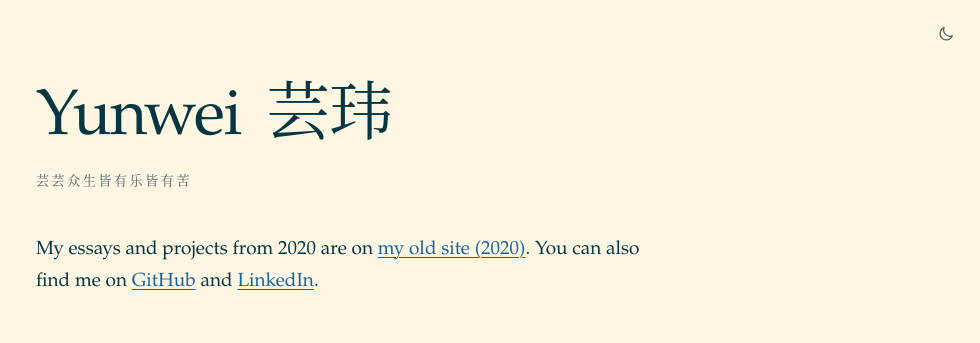
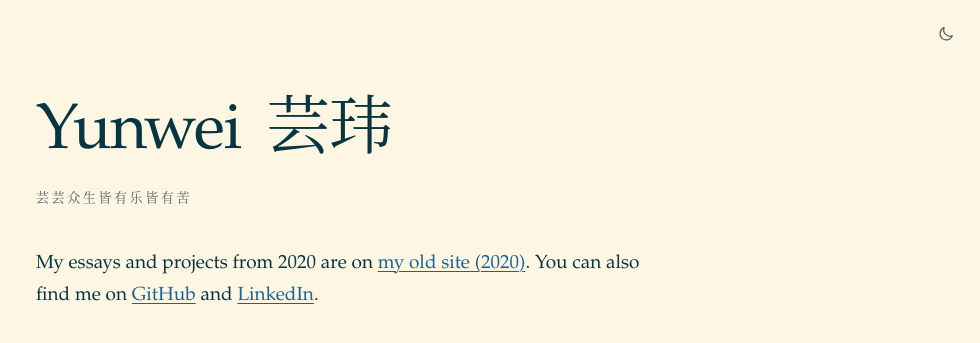
Before and after one commit to yunweiliang/yunweiliang.github.io, a Jekyll site: the page built from index.html, in a window 1280 px wide. Shown: the top 343 px of the page, without its empty margins (300-1280 px from the left). Built offline with Jekyll 4.4.1, drawn with Linux system fonts in a browser that asks for light colours.

Commit message:
Set the Chinese name and tagline in Noto Serif SC
Latin serifs have no Chinese characters, so each device used to pick its
own fallback (often a sans-serif). Load Noto Serif SC from Google Fonts,
requesting only the characters on the page (about 4 KB), so the Chinese
matches the serif headline everywhere. The characters are in
_config.yml (name_zh, tagline_zh), and the font request is built from
them.

Co-Authored-By: Claude Opus 5.5 <noreply@anthropic.com>
Claude-Session: https://claude.ai/code/session_01DGWHFXFUy9u8UAbpnEybv9

```diff
--- a/_config.yml
+++ b/_config.yml
@@ -4,6 +4,11 @@ author: Yunwei Liang
 url: "https://yunweiliang.github.io"
 baseurl: ""
 lang: en
+
+# Chinese text on the home page. Only these characters are downloaded from
+# the Chinese serif font, so the page stays fast; edit them here.
+name_zh: 芸玮
+tagline_zh: 芸芸众生皆有乐皆有苦
 
 # No theme: the layouts and CSS in this repo are the whole design.
 # (GitHub Pages would otherwise apply its default theme.)
--- a/_includes/head.html
+++ b/_includes/head.html
@@ -20,5 +20,11 @@
     if (t === "light" || t === "dark") document.documentElement.setAttribute("data-theme", t);
   } catch (e) {}
 </script>
+{%- assign zh_text = site.name_zh | append: site.tagline_zh %}
+{%- if zh_text != "" %}
+<link rel="preconnect" href="https://fonts.googleapis.com">
+<link rel="preconnect" href="https://fonts.gstatic.com" crossorigin>
+<link rel="stylesheet" href="https://fonts.googleapis.com/css2?family=Noto+Serif+SC:wght@400;500&display=swap&text={{ zh_text | url_encode }}">
+{%- endif %}
 <link rel="stylesheet" href="{{ '/assets/css/site.css' | relative_url }}">
 <link rel="icon" href="{{ '/favicon.ico' | relative_url }}">
--- a/assets/css/site.css
+++ b/assets/css/site.css
@@ -6,7 +6,7 @@
   --faint: #e6dfca;
   --accent: #1a6397;
   --notice-bg: #eee8d5;
-  --serif: "Iowan Old Style", "Palatino Linotype", Palatino, "Book Antiqua", Georgia, "Times New Roman", "Songti SC", "Noto Serif CJK SC", "Source Han Serif SC", SimSun, serif;
+  --serif: "Iowan Old Style", "Palatino Linotype", Palatino, "Book Antiqua", Georgia, "Times New Roman", serif;
   --sans: system-ui, -apple-system, "Segoe UI", Roboto, "Helvetica Neue", Arial, sans-serif;
   --measure: 38rem;
   color-scheme: light;
@@ -242,6 +242,8 @@ a.footnote {
 /* ---------- Home ---------- */
 .home h1 { font-size: clamp(2.75rem, 9vw, 4rem); margin-bottom: 0.75rem; }
 .home h1 span { margin-left: 0.15em; }
+/* Chinese text uses a serif designed to pair with the Latin serif. */
+[lang="zh-Hans"] { font-family: "Noto Serif SC", "Songti SC", "Source Han Serif SC", "Noto Serif CJK SC", SimSun, serif; }
 .tagline {
   margin: 0 0 2.5rem;
   font-size: 0.8125rem;
--- a/index.html
+++ b/index.html
@@ -2,8 +2,8 @@
 layout: default
 ---
 <section class="home">
-  <h1>Yunwei <span lang="zh-Hans">芸玮</span></h1>
-  <p class="tagline" lang="zh-Hans">芸芸众生皆有乐皆有苦</p>
+  <h1>Yunwei <span lang="zh-Hans">{{ site.name_zh }}</span></h1>
+  <p class="tagline" lang="zh-Hans">{{ site.tagline_zh }}</p>
   <p>
     My essays and projects from 2020 are on
     <a href="{{ '/archive/' | relative_url }}">my old site (2020)</a>.
```
